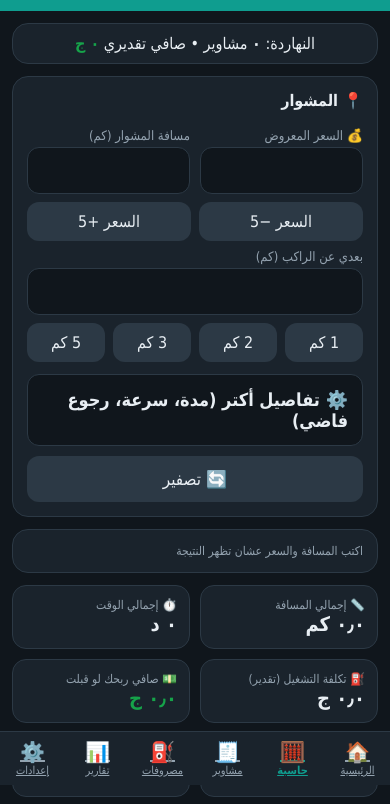
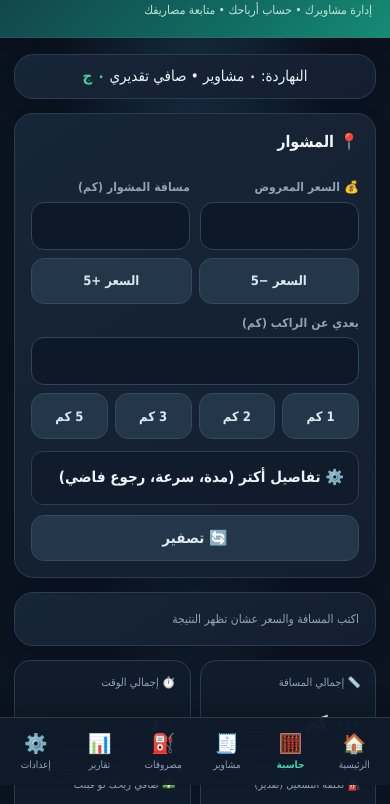
Before and after one commit to osamaelfaggal/Mashawiry, a plain HTML site: page index.html in a window 390 px wide. Shown: the part 59-863 px from the top of the page. Drawn offline with Linux system fonts and the light colour scheme.

Commit message:
Redesign Mashawiri mobile UI

```diff
--- a/index.html
+++ b/index.html
@@ -34,10 +34,48 @@ nav a{flex:1;text-align:center;padding:8px 1px;font-size:11px;color:var(--mu)}na
 summary{font-size:18px;font-weight:bold;padding:14px;background:var(--bg);border:1px solid var(--bd);border-radius:12px;margin-top:12px;list-style:none;cursor:pointer}summary::-webkit-details-marker{display:none}.chips{display:flex;gap:8px;margin-top:8px}.chips .ch{margin:0;padding:10px;font-size:16px}
 details[open]{background:var(--bg);border-radius:12px;padding-bottom:10px;margin-top:12px}details[open] summary{margin-top:0;border:0}details .row,details>div{padding:0 10px}details input{background:var(--card)}
 .sc{overflow-x:auto}table{border-collapse:collapse;width:100%;font-size:13px}td,th{padding:7px;border-bottom:1px solid var(--bd);white-space:nowrap;text-align:right}
+
+/* Mashawiri UI refresh */
+:root{--bg:#0b1220;--card:#131f30;--tx:#edf3f8;--mu:#91a2b6;--bd:#26364a;--pr:#19a88b;--g:#20b981;--y:#f5b942;--r:#f06b70}
+@media all{:root:not([data-theme=light]){--bg:#0b1220;--card:#131f30;--tx:#edf3f8;--mu:#91a2b6;--bd:#26364a;--pr:#19a88b}}
+body{font-family:"Cairo","Tajawal",Tahoma,Arial,sans-serif;font-size:15px;line-height:1.55;background:radial-gradient(ellipse at 50% -15%,#18354a 0, var(--bg) 52%);padding-bottom:calc(86px + env(safe-area-inset-bottom,0px))}
+header{background:linear-gradient(135deg,#123e49,#116c61 65%,#168b76);padding:20px 18px 18px;box-shadow:0 8px 28px #0003;border-bottom:1px solid #ffffff18}
+header h1{font-size:23px;letter-spacing:-.3px}header p{font-size:12px;color:#d4eee8;margin-top:4px}
+main{max-width:720px;padding:16px 14px 24px}
+.card{background:linear-gradient(145deg,#172538,var(--card));border:1px solid #2a3c50;border-radius:19px;padding:16px;margin-bottom:14px;box-shadow:0 7px 22px #00000018}
+.card h2{font-size:16px;font-weight:800;margin-bottom:13px;color:#f3f7fa}
+label{font-size:12px;font-weight:700;letter-spacing:.1px;margin:10px 0 5px}
+input,select{font-family:inherit;font-size:16px;padding:13px 12px;border-radius:13px;background:#0d1928;border-color:#30445b;min-height:48px}
+input:focus,select:focus{outline:2px solid #19a88b66;border-color:var(--pr)}
+button{font-family:inherit;font-weight:800;font-size:15px;min-height:46px;border-radius:13px;padding:11px 14px;background:linear-gradient(135deg,#159b82,#20b38f);box-shadow:0 4px 12px #0b8d7430;transition:transform .12s,filter .12s}
+button:active{transform:scale(.98);filter:brightness(.94)}
+button.s{background:#24364a;color:#dce7f0;box-shadow:none;border:1px solid #344a60}
+button.d{background:#a83c4b;color:#fff;box-shadow:none}
+.dec{border-radius:19px;padding:19px 14px;box-shadow:0 10px 24px #0002}
+.k{background:#101c2b;border:1px solid #293d52;border-radius:16px;padding:14px;min-width:0}
+.k span{font-size:11px;line-height:1.5;min-height:28px}
+.k b{display:block;font-size:19px;margin-top:5px;overflow-wrap:anywhere}
+.grid{gap:9px}
+.pos{color:#39d49a}.neg{color:#ff777d}
+nav{background:#101b2aee;backdrop-filter:blur(18px);border-top:1px solid #2a3b50;padding:7px 4px calc(7px + env(safe-area-inset-bottom,0px));box-shadow:0 -8px 24px #0003}
+nav a{font-size:10px;padding:6px 1px;display:flex;flex-direction:column;align-items:center;gap:1px;color:#91a2b6;text-decoration:none}
+nav a b{font-size:19px;line-height:1.3}
+nav a.on{color:#45d5b0}
+.it{padding:12px 0;font-size:13px}
+.note{line-height:1.7}
+summary{font-size:15px;background:#101c2b;border-color:#2a3d52}
+.sc{border-radius:12px}
+table{font-size:12px}
+td,th{padding:10px 8px}
+.chips{gap:7px;flex-wrap:wrap}
+.chips .ch{flex:1;min-width:58px;padding:9px 7px;font-size:13px}
+@media(min-width:600px){main{padding:22px 20px 30px}.grid{grid-template-columns:repeat(3,minmax(0,1fr))}.card{padding:19px}}
+@media(prefers-reduced-motion:reduce){*{transition:none!important;scroll-behavior:auto!important}}
+
 </style>
 </head>
 <body>
-<header><h1>🚗 حاسبة مشاويري</h1><p>اعرف مكسبك قبل ما تقبل المشوار</p></header>
+<header><h1>🚘 مشاويري</h1><p>إدارة مشاويرك • حساب أرباحك • متابعة مصاريفك</p></header>
 <main id="m"></main>
 <nav id="nav"></nav>
 <script>
```
